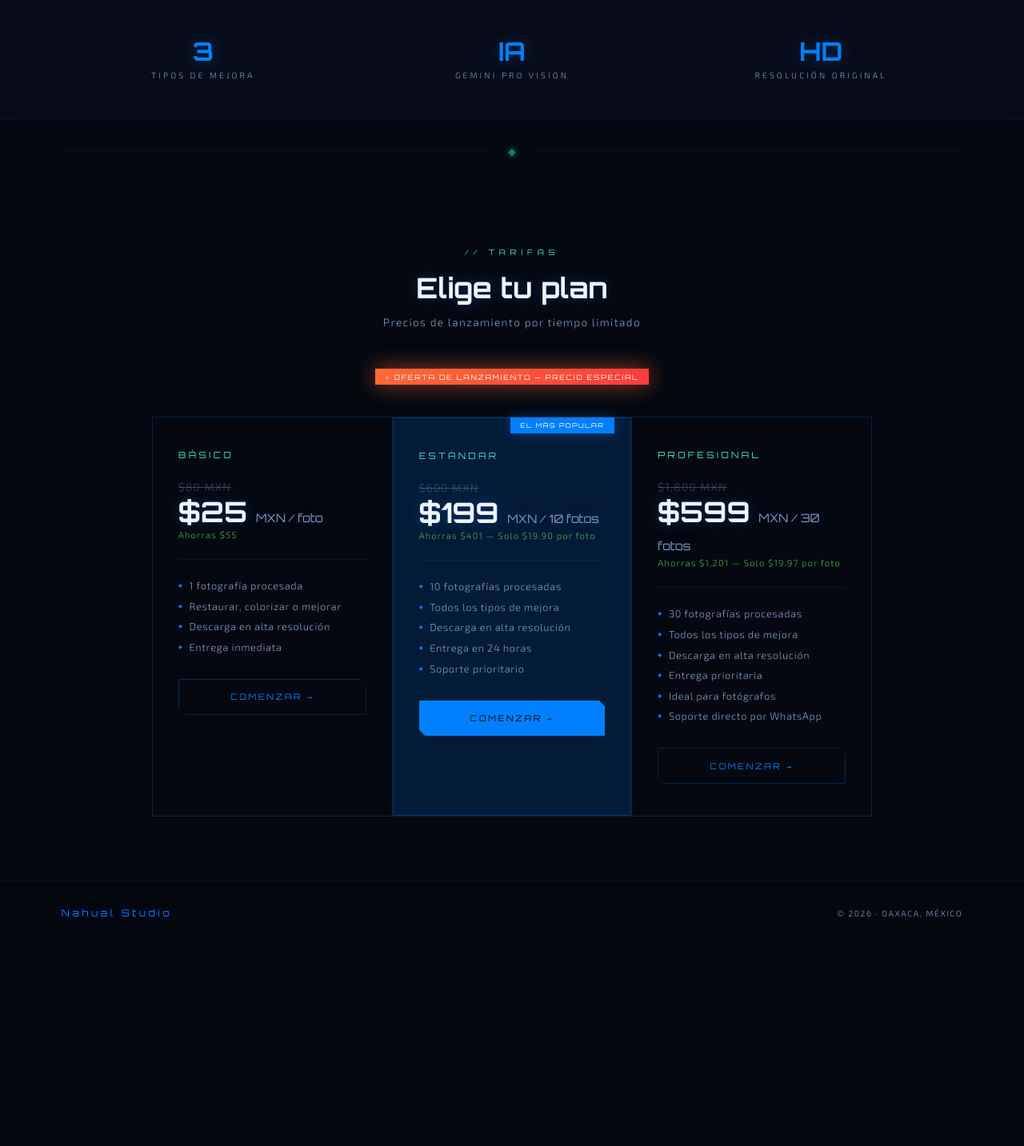
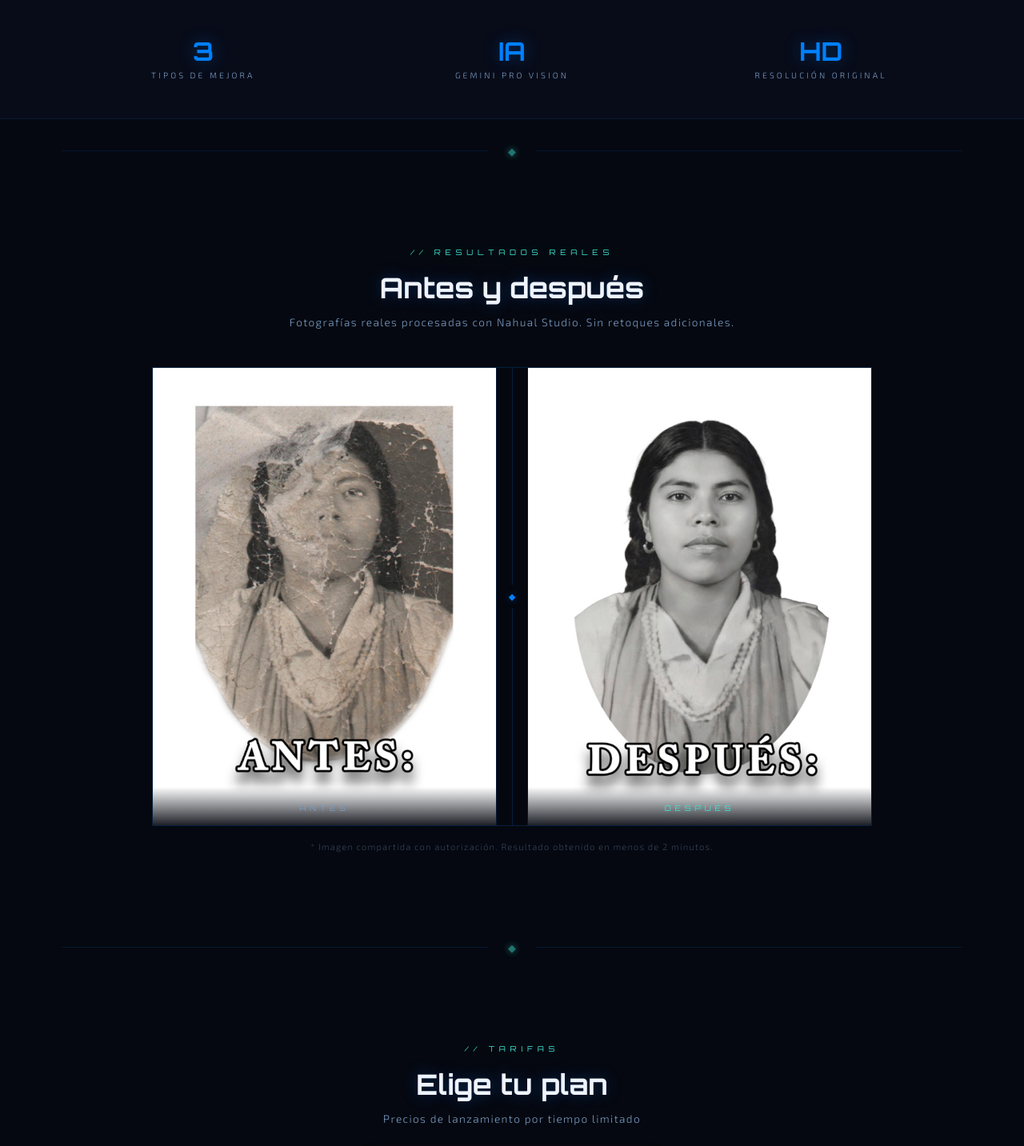
Before and after one commit to juangranadosValDy/nahual-web, a Flask app: page / in a window 1280 px wide. Shown: the part 854-2287 px from the top of the page at 80% size. Before the commit the page ends 2002 px from the top, so only its background shows below. Run offline with Flask 3, Linux system fonts and the light colour scheme; parts of the project's set-up code (start-up, migrations or seed data) failed here and were passed over.

Commit message:
Add files via upload

```diff
--- a/templates/index.html
+++ b/templates/index.html
@@ -463,6 +463,108 @@ nav {
     color: var(--blanco-muted);
 }
 
+/* ANTES / DESPUÉS */
+.antes-despues-seccion {
+    position: relative;
+    z-index: 1;
+    padding: 5rem 6%;
+    text-align: center;
+}
+
+.ad-grid {
+    display: flex;
+    align-items: stretch;
+    gap: 0;
+    max-width: 900px;
+    margin: 0 auto;
+    border: 1px solid rgba(0,128,255,0.2);
+}
+
+.ad-panel {
+    flex: 1;
+    position: relative;
+    overflow: hidden;
+}
+
+.ad-panel img {
+    width: 100%;
+    height: 100%;
+    object-fit: cover;
+    display: block;
+    transition: transform 0.5s ease;
+}
+
+.ad-panel:hover img {
+    transform: scale(1.03);
+}
+
+.ad-etiqueta {
+    position: absolute;
+    bottom: 0;
+    left: 0;
+    right: 0;
+    padding: 1.2rem 1rem 1rem;
+    background: linear-gradient(transparent, rgba(5,8,16,0.9));
+    font-family: 'Orbitron', monospace;
+    font-size: 0.6rem;
+    letter-spacing: 0.5em;
+    text-transform: uppercase;
+    color: var(--blanco-muted);
+}
+
+.ad-etiqueta.despues {
+    color: var(--cyan);
+    text-shadow: 0 0 10px var(--glow-cyan);
+}
+
+.ad-divisor {
+    display: flex;
+    flex-direction: column;
+    align-items: center;
+    justify-content: center;
+    width: 40px;
+    flex-shrink: 0;
+    background: rgba(5,8,16,0.8);
+    border-left: 1px solid rgba(0,128,255,0.15);
+    border-right: 1px solid rgba(0,128,255,0.15);
+    gap: 0.5rem;
+}
+
+.ad-divisor-linea {
+    flex: 1;
+    width: 1px;
+    background: rgba(0,128,255,0.2);
+}
+
+.ad-divisor-icono {
+    color: var(--azul);
+    font-size: 0.7rem;
+    text-shadow: 0 0 10px var(--glow-azul);
+}
+
+.ad-nota {
+    margin-top: 1.2rem;
+    font-size: 0.7rem;
+    color: rgba(122,156,196,0.4);
+    letter-spacing: 0.1em;
+}
+
+@media (max-width: 600px) {
+    .ad-grid {
+        flex-direction: column;
+    }
+    .ad-divisor {
+        flex-direction: row;
+        width: 100%;
+        height: 40px;
+    }
+    .ad-divisor-linea {
+        flex: 1;
+        height: 1px;
+        width: auto;
+    }
+}
+
 /* PRECIOS */
 .precios {
     position: relative;
@@ -839,6 +941,37 @@ footer {
     </div>
 </section>
 
+<!-- ANTES / DESPUÉS -->
+<div class="separador">
+    <div class="sep-linea"></div>
+    <div class="sep-glifo">◆</div>
+    <div class="sep-linea"></div>
+</div>
+
+<section class="antes-despues-seccion" id="galeria">
+    <p class="precios-eyebrow">// Resultados reales</p>
+    <h2 class="precios-titulo">Antes y después</h2>
+    <p class="precios-sub">Fotografías reales procesadas con Nahual Studio. Sin retoques adicionales.</p>
+
+    <div class="ad-grid">
+        <div class="ad-panel">
+            <img src="/static/img/01.jpg" alt="Fotografía original dañada">
+            <div class="ad-etiqueta">Antes</div>
+        </div>
+        <div class="ad-divisor">
+            <div class="ad-divisor-linea"></div>
+            <div class="ad-divisor-icono">◆</div>
+            <div class="ad-divisor-linea"></div>
+        </div>
+        <div class="ad-panel">
+            <img src="/static/img/02.jpg" alt="Fotografía restaurada">
+            <div class="ad-etiqueta despues">Después</div>
+        </div>
+    </div>
+
+    <p class="ad-nota">* Imagen compartida con autorización. Resultado obtenido en menos de 2 minutos.</p>
+</section>
+
 <!-- SECCIÓN DE PRECIOS -->
 <div class="separador">
     <div class="sep-linea"></div>
@@ -866,7 +999,7 @@ footer {
                 <li>Descarga en alta resolución</li>
                 <li>Entrega inmediata</li>
             </ul>
-            <a href="https://wa.me/529721306046?text=Hola,%20quiero%20el%20plan%20B%C3%A1sico" class="btn-precio" target="_blank">
+            <a href="https://wa.me/529511234567?text=Hola,%20quiero%20el%20plan%20B%C3%A1sico" class="btn-precio" target="_blank">
                 Comenzar →
             </a>
         </div>
@@ -885,7 +1018,7 @@ footer {
                 <li>Entrega en 24 horas</li>
                 <li>Soporte prioritario</li>
             </ul>
-            <a href="https://wa.me/529721306046?text=Hola,%20quiero%20el%20plan%20Est%C3%A1ndar" class="btn-precio" target="_blank">
+            <a href="https://wa.me/529511234567?text=Hola,%20quiero%20el%20plan%20Est%C3%A1ndar" class="btn-precio" target="_blank">
                 Comenzar →
             </a>
         </div>
@@ -904,7 +1037,7 @@ footer {
                 <li>Ideal para fotógrafos</li>
                 <li>Soporte directo por WhatsApp</li>
             </ul>
-            <a href="https://wa.me/529721306046?text=Hola,%20quiero%20el%20plan%20Profesional" class="btn-precio" target="_blank">
+            <a href="https://wa.me/529511234567?text=Hola,%20quiero%20el%20plan%20Profesional" class="btn-precio" target="_blank">
                 Comenzar →
             </a>
         </div>
@@ -913,7 +1046,7 @@ footer {
 </section>
 
 <!-- BOTÓN WHATSAPP FLOTANTE -->
-<a class="wa-flotante" href="https://wa.me/529721306046?text=Hola,%20me%20interesa%20el%20servicio%20de%20restauraci%C3%B3n" target="_blank">
+<a class="wa-flotante" href="https://wa.me/529511234567?text=Hola,%20me%20interesa%20el%20servicio%20de%20restauraci%C3%B3n" target="_blank">
     <div class="wa-tooltip">Escríbenos</div>
     <svg viewBox="0 0 24 24" xmlns="http://www.w3.org/2000/svg">
         <path d="M17.472 14.382c-.297-.149-1.758-.867-2.03-.967-.273-.099-.471-.148-.67.15-.197.297-.767.966-.94 1.164-.173.199-.347.223-.644.075-.297-.15-1.255-.463-2.39-1.475-.883-.788-1.48-1.761-1.653-2.059-.173-.297-.018-.458.13-.606.134-.133.298-.347.446-.52.149-.174.198-.298.298-.497.099-.198.05-.371-.025-.52-.075-.149-.669-1.612-.916-2.207-.242-.579-.487-.5-.669-.51-.173-.008-.371-.01-.57-.01-.198 0-.52.074-.792.372-.272.297-1.04 1.016-1.04 2.479 0 1.462 1.065 2.875 1.213 3.074.149.198 2.096 3.2 5.077 4.487.709.306 1.262.489 1.694.625.712.227 1.36.195 1.871.118.571-.085 1.758-.719 2.006-1.413.248-.694.248-1.289.173-1.413-.074-.124-.272-.198-.57-.347m-5.421 7.403h-.004a9.87 9.87 0 01-5.031-1.378l-.361-.214-3.741.982.998-3.648-.235-.374a9.86 9.86 0 01-1.51-5.26c.001-5.45 4.436-9.884 9.888-9.884 2.64 0 5.122 1.03 6.988 2.898a9.825 9.825 0 012.893 6.994c-.003 5.45-4.437 9.884-9.885 9.884m8.413-18.297A11.815 11.815 0 0012.05 0C5.495 0 .16 5.335.157 11.892c0 2.096.547 4.142 1.588 5.945L.057 24l6.305-1.654a11.882 11.882 0 005.683 1.448h.005c6.554 0 11.89-5.335 11.893-11.893a11.821 11.821 0 00-3.48-8.413z"/>
```
